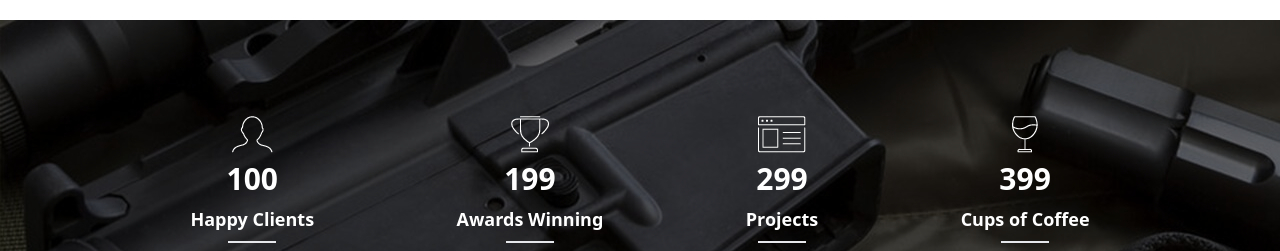
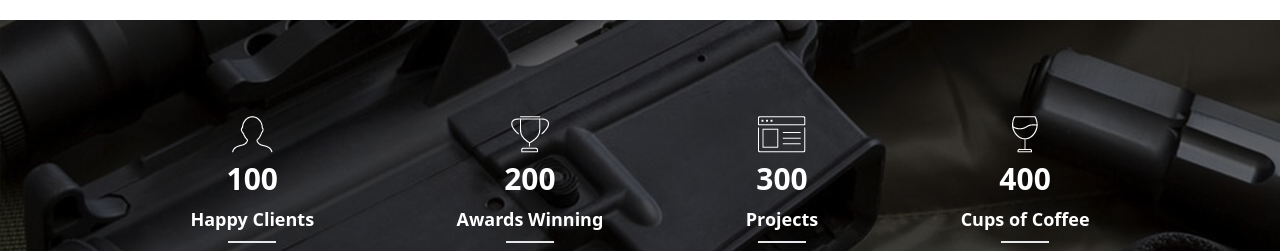
Before and after one commit to Gh-Reza/security_app, a React (Vite) app: page /about in a window 1280 px wide. Shown: the part 1104-1355 px from the top of the page. Built offline with nearby package versions, Linux system fonts and the light colour scheme; the HTML template or start-up script is replaced by a standard one; what tailwindcss-animated would draw is missing.

Commit message:
Make the countup to perform the count up only once

```diff
--- a/src/components/content/projectCount/ProjectCount.jsx
+++ b/src/components/content/projectCount/ProjectCount.jsx
@@ -1,4 +1,5 @@
 // import icon1 from '../../../assets/images/icon/c-01.png';
+import { useState } from 'react';
 import CountUp from 'react-countup';
 import VisibilitySensor from 'react-visibility-sensor';
 
@@ -30,6 +31,8 @@ export default function ProjectCount() {
     },
   ];
 
+  const [hasViewed, setHasViewed] = useState(false);
+
   return (
     <section className="relative py-24 bg-black bg-commonHero project_count_section">
       <div className="black-overlay">
@@ -43,7 +46,16 @@ export default function ProjectCount() {
                 {/* <p className="text-4xl font-bold">{item.count}</p> */}
                 <CountUp start={0} end={item.count} duration={3}>
                   {({ countUpRef, start }) => (
-                    <VisibilitySensor onChange={start} delayedCall>
+                    <VisibilitySensor
+                      active={!hasViewed}
+                      onChange={(isVisible) => {
+                        if (isVisible && !hasViewed) {
+                          start();
+                          setHasViewed(true);
+                        }
+                      }}
+                      delayedCall
+                    >
                       <span className="text-3xl font-bold" ref={countUpRef} />
                     </VisibilitySensor>
                   )}
```
